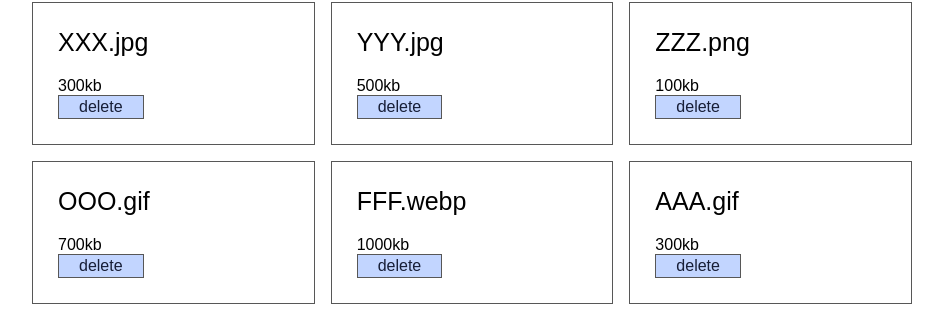
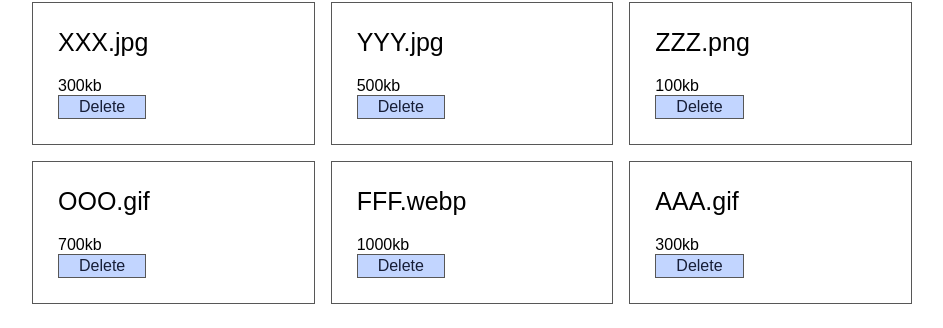
Before and after one commit to jeffscottward/JeffScottWard-5-1-2019, a Next.js app: page / in a window 1280 px wide. Shown: the part 182-510 px from the top of the page, without its empty margins (168-1111 px from the left). Built offline with nearby package versions, Linux system fonts and the light colour scheme.

Commit message:
refactor all the things - updates work - make sure reducers dont suck

```diff
--- a/components/DocArea.js
+++ b/components/DocArea.js
@@ -1,10 +1,11 @@
-import React, { useContext } from 'react'
-import { DocsContext } from '../context/docs'
+import React from 'react'
 import DocGridItem from './DocGridItem'
 import { totalSize, totalDocs } from '../utils/totals'
 
+import { useStateValue } from '../state/state';
+
 export default () => {
-  const { docs } = useContext(DocsContext)
+  const [ docs ] = useStateValue()
   return (
     <main>
       <div className="doc-area">
--- a/components/DocGridItem.js
+++ b/components/DocGridItem.js
@@ -1,11 +1,12 @@
 import React, { useContext } from 'react'
-import { DocsContext } from '../context/docs'
+import { DocsContext, DocsActions } from '../state/reducers/docs'
+import { useStateValue } from '../state/state';
 
-import { borderColor } from '../components/cssVars'
+import { borderColor } from '../cssVars'
 
 export default (props) => {
-  let {data} = props
-  const { dispatch } = useContext(DocsContext)
+  const { data } = props
+  const [, dispatch] = useStateValue()
   return (
     <li className="doc">
       <div className="doc-label-row">
@@ -19,8 +20,11 @@ export default (props) => {
         <div className="doc-delete">
           <button
             className="delete"
-            onClick={e => dispatch({ type: "REMOVE_DOC", payload: data.id })}>
-              delete
+            onClick={e => dispatch({
+              type: "REMOVE_DOC",
+              payload: data.id
+            })}>
+              Delete
           </button>
         </div>
       </div>
@@ -45,6 +49,9 @@ export default (props) => {
         .doc-name {
           font-size: 25px;
           max-width: 100%;
+          text-overflow: ellipsis;
+          white-space: nowrap;
+          overflow: hidden;
         }
 
         .delete {
--- a/components/Header.js
+++ b/components/Header.js
@@ -1,23 +1,23 @@
 import React, { useState, useContext, useEffect } from 'react'
 import UploadBtn from './UploadBtn'
-import { DocsContext } from '../context/docs'
+import { DocsContext, DocsActions } from '../state/reducers/docs'
 import fuzzySearch from '../utils/fuzzy';
-import { borderColor } from '../components/cssVars'
+import { borderColor } from '../cssVars'
+
+import { useStateValue } from '../state/state';
 
 export default () => {
-  const [searchString, setSearchString] = useState('')
-  const { docs, dispatch } = useContext(DocsContext)
+  const [searchString, setSearchString] = useState('');
+  const [docs, dispatch] = useStateValue()
 
   function handleFuzzyInput (val) {
     setSearchString(val)
-    const fuzzyResult = fuzzySearch(docs.uploads, val)
-
-    // Update Context here
-    dispatch({ type: "SET_VISIBLE_DOCS", payload: fuzzyResult})
+    dispatch({
+      type: "SET_VISIBLE_DOCS",
+      payload: fuzzySearch(docs.uploads, val)
+    })
   }
 
-  // Set onlyVisible to match uploads to stay in sync
-  useEffect(() => handleFuzzyInput(''), []);
   return (
     <header>
       <input
--- a/components/UploadBtn.js
+++ b/components/UploadBtn.js
@@ -1,15 +1,20 @@
-import React, {useContext} from 'react'
-import { DocsContext } from '../context/docs'
+import React from 'react'
+import { DocsActions } from '../state/reducers/docs'
 import { useDropzone } from 'react-dropzone';
 import { checkFileSize, makeFileObj } from '../utils/files'
 
+import { useStateValue } from '../state/state';
+
 function UploadBtn() {
-  const { dispatch } = useContext(DocsContext)
+  const [, dispatch] = useStateValue()
 
   function handleSuccessDrop (fileUploaded) {
     let file = fileUploaded[0]
     checkFileSize(file)
-    dispatch({ type: "SET_DOC", payload: makeFileObj(file) })
+    dispatch({
+      type: "SET_DOC",
+      payload: makeFileObj(file)
+    })
   }
 
   const {
--- a/context/docs.js
+++ /dev/null
@@ -1,42 +0,0 @@
-import React from "react";
-export const DocsContext = React.createContext({});
-
-// Create Docs Actions
-export const DocsActions = {
-  SET_DOC: "SET_DOC",
-  REMOVE_DOC: "REMOVE_DOC",
-  SET_VISIBLE_DOCS: "SET_VISIBLE_DOCS",
-}
-
-export function DocsReducer(docs, action) {
-  switch (action.type) {
-    case "SET_DOC":
-      docs.uploads.push(action.payload)
-      docs.onlyVisible.push(action.payload)
-      return
-    case "REMOVE_DOC":
-      // Fancy algo to remove parent obj by attribute
-      // https://stackoverflow.com/a/26327271
-
-      // Update docs.uploads
-      var removeIndex = docs.uploads.map(item => item.id).indexOf(action.payload)
-      if (removeIndex >= 0) { docs.uploads.splice(removeIndex, 1) }
-
-      // Update docs.onlyVisible
-      if (!!docs.onlyVisible && docs.onlyVisible.length > 0) {
-        var removeIndex = docs.onlyVisible.map(item => item.id).indexOf(action.payload)
-        if (removeIndex >= 0) { docs.onlyVisible.splice(removeIndex, 1) }
-      }
-      return
-    case "SET_VISIBLE_DOCS":
-      // If no search term
-      if (action.payload.length === 0) {
-        docs.onlyVisible = docs.uploads
-      } else {
-        docs.onlyVisible = action.payload
-      }
-      return
-    default:
-      return docs
-  }
-}
--- a/pages/index.js
+++ b/pages/index.js
@@ -1,4 +1,5 @@
 import React from 'react'
+import { StateProvider } from '../state/state';
 
 import Header from '../components/Header'
 import DocArea from '../components/DocArea'
@@ -6,23 +7,18 @@ import NormalizeCSS from '../components/NormalizeCSS'
 
 import SampleState from '../SampleState.json'
 
-import { DocsContext } from '../context/docs'
-
-import { useImmerReducer } from '../reducers/immerReducer'
-import { docsReducer } from '../reducers/docsReducer'
-
-import { buttonStyles } from '../components/cssVars'
+import { DocsReducer } from '../state/reducers/docs'
+import { buttonStyles } from '../cssVars'
 
 export default () => {
-  const [docs, dispatch] = useImmerReducer(docsReducer, SampleState.docs);
   return (
-    <DocsContext.Provider value={{
-      docs: docs,
-      dispatch
-    }}>
     <div id="app">
+      <StateProvider
+        initialState={SampleState.docs}
+        reducer={DocsReducer}>
         <Header />
-        <DocArea />
+        <DocArea/>
+      </StateProvider>
       <NormalizeCSS />
       <style jsx global>{`
         * {
@@ -52,18 +48,5 @@ export default () => {
         }
       `}</style>
     </div>
-    </DocsContext.Provider>
   )
 }
-
-// Server-side rendering example:
-// Fetch is done and rendered to page before sending app to browser
-
-// Index.getInitialProps = async function () {
-//   const res = await fetch('https://api.tvmaze.com/search/shows?q=batman')
-//   const data = await res.json()
-//   console.log(`Show data fetched. Count: ${data.length}`)
-//   return {
-//     shows: data
-//   }
-// }
--- a/reducers/docsReducer.js
+++ /dev/null
@@ -1,32 +0,0 @@
-export function docsReducer (docs, action) {
-  switch (action.type) {
-    case "SET_DOC":
-      docs.uploads.push(action.payload);
-      docs.onlyVisible.push(action.payload);
-      return;
-    case "REMOVE_DOC":
-      // Fancy algo to remove parent obj by attribute
-      // https://stackoverflow.com/a/26327271
-
-      // Update docs.uploads
-      var removeIndex = docs.uploads.map(item => item.id).indexOf(action.payload)
-      if (removeIndex >= 0) { docs.uploads.splice(removeIndex, 1) }
-
-      // Update docs.onlyVisible
-      if (!!docs.onlyVisible && docs.onlyVisible.length > 0) {
-        var removeIndex = docs.onlyVisible.map(item => item.id).indexOf(action.payload)
-        if (removeIndex >= 0) { docs.onlyVisible.splice(removeIndex, 1) }
-      }
-      return;
-    case "SET_VISIBLE_DOCS":
-      // If no search term
-      if (action.payload.length === 0) {
-        docs.onlyVisible = docs.uploads
-      } else {
-        docs.onlyVisible = action.payload
-      }
-      return;
-    default:
-      return docs;
-  }
-};
--- a/reducers/immerReducer.js
+++ /dev/null
@@ -1,6 +0,0 @@
-import React from 'react'
-import { produce } from "immer";
-
-export function useImmerReducer(reducer, initialState) {
-  return React.useReducer(produce(reducer), initialState);
-}
--- /dev/null
+++ b/state/reducers/docs.js
@@ -0,0 +1,28 @@
+export function DocsReducer(state, action) {
+  let newState = Object.create(state)
+  switch (action.type) {
+    case "SET_DOC":
+      newState.uploads.push(action.payload)
+      return newState
+    case "REMOVE_DOC":
+      // Update newState.uploads
+      let removeIndex = newState.uploads.map(item => item.id).indexOf(action.payload)
+      if (removeIndex >= 0) { newState.uploads.splice(removeIndex, 1) }
+      // Update newState.onlyVisible
+      if (!!newState.onlyVisible && newState.onlyVisible.length > 0) {
+        let removeIndex = newState.onlyVisible.map(item => item.id).indexOf(action.payload)
+        if (removeIndex >= 0) { newState.onlyVisible.splice(removeIndex, 1) }
+      }
+      return newState
+    case "SET_VISIBLE_DOCS":
+      // If no search term
+      if (action.payload.length === 0) {
+        newState.onlyVisible = newState.uploads
+      } else {
+        newState.onlyVisible = action.payload
+      }
+      return newState
+    default:
+      return newState
+  }
+}
--- /dev/null
+++ b/state/state.js
@@ -0,0 +1,10 @@
+import React, {createContext, useContext, useReducer} from 'react';
+export const StateContext = createContext();
+
+export const StateProvider = ({reducer, initialState, children}) =>(
+  <StateContext.Provider value={useReducer(reducer, initialState)}>
+    {children}
+  </StateContext.Provider>
+);
+
+export const useStateValue = () => useContext(StateContext);
```
Also changed, not shown: cssVars.js (renamed from components/cssVars.js). Lines whose indentation alone changed are shown as unchanged.
